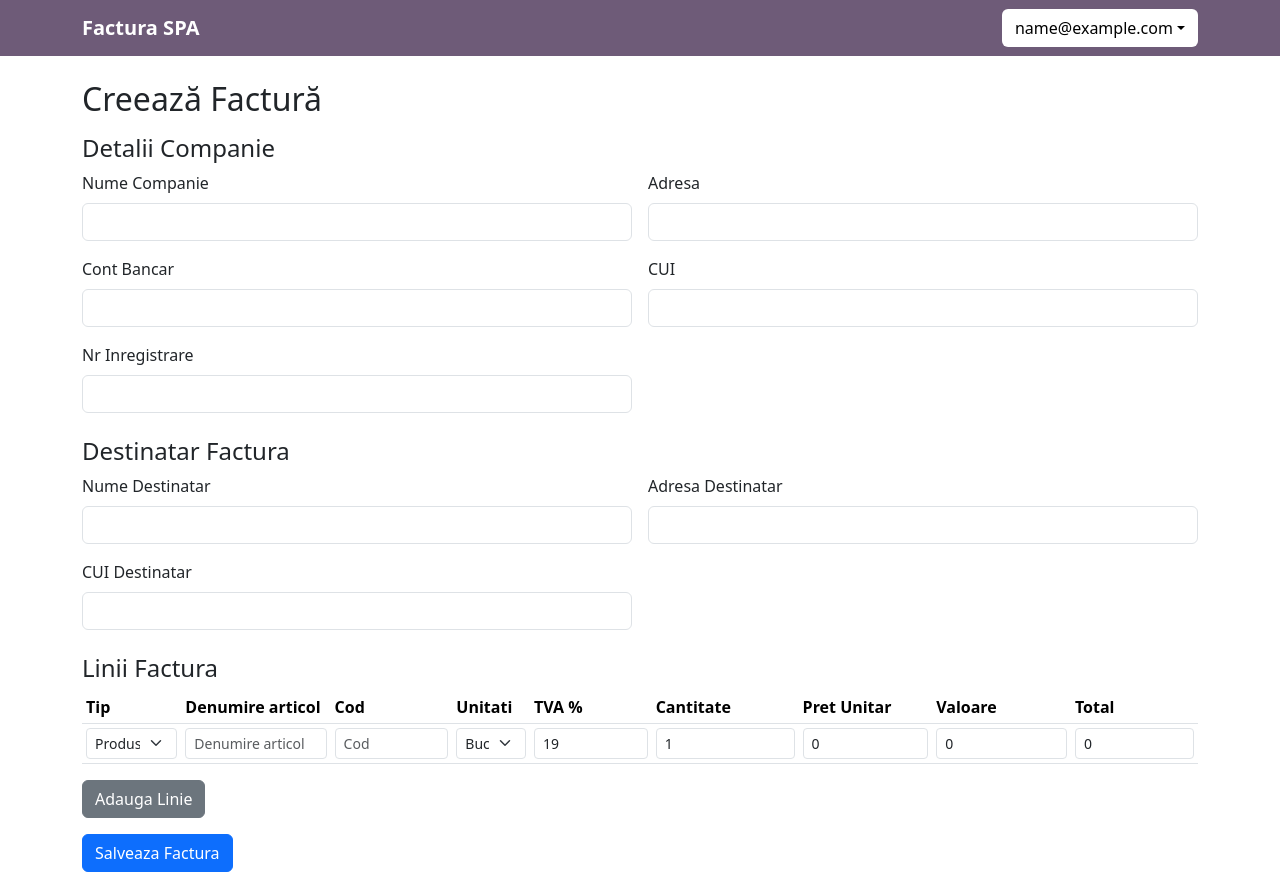
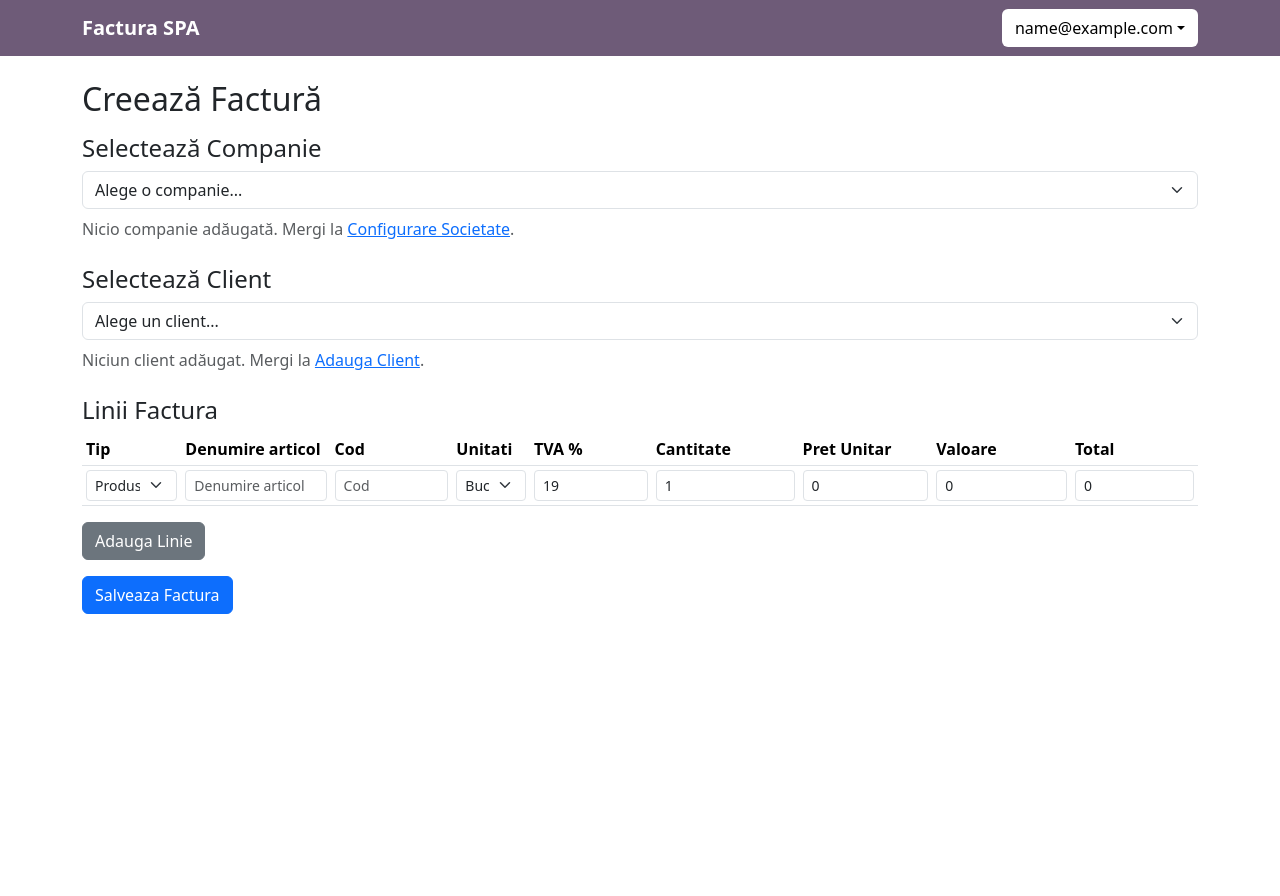
Before and after one commit to strumfitech/Invoice, a React (Vite) app: page /new in a window 1280 px wide. After the commit the page ends 800 px from the top, so only its background shows below. Built offline with nearby package versions, Linux system fonts and the light colour scheme; sample sign-in values are in the browser's storage.

Commit message:
feat: Add company and client management features with configuration forms

```diff
--- a/index.html
+++ b/index.html
@@ -6,6 +6,8 @@
     <title>Facturi SPA</title>
     <!-- Bootstrap CSS (CDN) -->
     <link href="https://cdn.jsdelivr.net/npm/bootstrap@5.3.2/dist/css/bootstrap.min.css" rel="stylesheet" />
+    <!-- Bootstrap JS (CDN) -->
+    <script src="https://cdn.jsdelivr.net/npm/bootstrap@5.3.2/dist/js/bootstrap.bundle.min.js"></script>
   </head>
   <body>
     <div id="root"></div>
--- a/src/App.jsx
+++ b/src/App.jsx
@@ -6,6 +6,8 @@ import Landing from './components/Landing.jsx';
 import Home from './components/Home.jsx';
 import Login from './components/Login.jsx';
 import Register from './components/Register.jsx';
+import CompanyConfig from './components/CompanyConfig.jsx';
+import ClientConfig from './components/ClientConfig.jsx';
 import NewInvoicePage from './pages/NewInvoicePage.jsx';
 import HistoryPage from './pages/HistoryPage.jsx';
 import InvoicePreview from './components/InvoicePreview.jsx';
@@ -27,6 +29,8 @@ function AppContent() {
         <Route path="/" element={user ? <Home /> : <Landing />} />
         <Route path="/login" element={<Login />} />
         <Route path="/register" element={<Register />} />
+        <Route path="/companies" element={<ProtectedRoute><CompanyConfig /></ProtectedRoute>} />
+        <Route path="/clients" element={<ProtectedRoute><ClientConfig /></ProtectedRoute>} />
         <Route path="/new" element={<ProtectedRoute><NewInvoicePage /></ProtectedRoute>} />
         <Route path="/invoices" element={<ProtectedRoute><HistoryPage /></ProtectedRoute>} />
         <Route path="/invoice/:id/preview" element={<ProtectedRoute><InvoicePreview /></ProtectedRoute>} />
--- /dev/null
+++ b/src/components/ClientConfig.jsx
@@ -0,0 +1,81 @@
+import React, { useState, useEffect } from 'react';
+import storage from '../services/storage.js';
+
+export default function ClientConfig() {
+  const [clients, setClients] = useState([]);
+  const [editing, setEditing] = useState(null);
+  const [form, setForm] = useState({ name: '', address: '', cui: '' });
+
+  useEffect(() => {
+    setClients(storage.getClients());
+  }, []);
+
+  const handleSubmit = (e) => {
+    e.preventDefault();
+    if (editing !== null) {
+      const updated = clients.map((c, i) => i === editing ? form : c);
+      setClients(updated);
+      storage.saveClients(updated);
+      setEditing(null);
+    } else {
+      const newClients = [...clients, form];
+      setClients(newClients);
+      storage.saveClients(newClients);
+    }
+    setForm({ name: '', address: '', cui: '' });
+  };
+
+  const editClient = (index) => {
+    setForm(clients[index]);
+    setEditing(index);
+  };
+
+  const deleteClient = (index) => {
+    const updated = clients.filter((_, i) => i !== index);
+    setClients(updated);
+    storage.saveClients(updated);
+  };
+
+  return (
+    <div className="container py-5">
+      <h2>Adaugă Client</h2>
+      <form onSubmit={handleSubmit} className="mb-4">
+        <div className="row g-3">
+          <div className="col-md-6">
+            <label className="form-label">Nume Client</label>
+            <input className="form-control" value={form.name} onChange={e => setForm({ ...form, name: e.target.value })} required />
+          </div>
+          <div className="col-md-6">
+            <label className="form-label">Adresa</label>
+            <input className="form-control" value={form.address} onChange={e => setForm({ ...form, address: e.target.value })} required />
+          </div>
+          <div className="col-md-6">
+            <label className="form-label">CUI</label>
+            <input className="form-control" value={form.cui} onChange={e => setForm({ ...form, cui: e.target.value })} />
+          </div>
+        </div>
+        <button type="submit" className="btn btn-primary mt-3">{editing !== null ? 'Actualizează' : 'Adaugă'} Client</button>
+        {editing !== null && <button type="button" className="btn btn-secondary mt-3 ms-2" onClick={() => { setEditing(null); setForm({ name: '', address: '', cui: '' }); }}>Anulează</button>}
+      </form>
+
+      <h3>Clienți Salvați</h3>
+      {clients.length === 0 ? (
+        <p>Niciun client adăugat.</p>
+      ) : (
+        <div className="list-group">
+          {clients.map((client, index) => (
+            <div key={index} className="list-group-item d-flex justify-content-between align-items-center">
+              <div>
+                <strong>{client.name}</strong> - {client.address} - CUI: {client.cui}
+              </div>
+              <div>
+                <button className="btn btn-sm btn-outline-primary me-2" onClick={() => editClient(index)}>Editează</button>
+                <button className="btn btn-sm btn-outline-danger" onClick={() => deleteClient(index)}>Șterge</button>
+              </div>
+            </div>
+          ))}
+        </div>
+      )}
+    </div>
+  );
+}
--- /dev/null
+++ b/src/components/CompanyConfig.jsx
@@ -0,0 +1,89 @@
+import React, { useState, useEffect } from 'react';
+import storage from '../services/storage.js';
+
+export default function CompanyConfig() {
+  const [companies, setCompanies] = useState([]);
+  const [editing, setEditing] = useState(null);
+  const [form, setForm] = useState({ name: '', address: '', bankAccount: '', cui: '', registrationNumber: '' });
+
+  useEffect(() => {
+    setCompanies(storage.getCompanies());
+  }, []);
+
+  const handleSubmit = (e) => {
+    e.preventDefault();
+    if (editing !== null) {
+      const updated = companies.map((c, i) => i === editing ? form : c);
+      setCompanies(updated);
+      storage.saveCompanies(updated);
+      setEditing(null);
+    } else {
+      const newCompanies = [...companies, form];
+      setCompanies(newCompanies);
+      storage.saveCompanies(newCompanies);
+    }
+    setForm({ name: '', address: '', bankAccount: '', cui: '', registrationNumber: '' });
+  };
+
+  const editCompany = (index) => {
+    setForm(companies[index]);
+    setEditing(index);
+  };
+
+  const deleteCompany = (index) => {
+    const updated = companies.filter((_, i) => i !== index);
+    setCompanies(updated);
+    storage.saveCompanies(updated);
+  };
+
+  return (
+    <div className="container py-5">
+      <h2>Configurare Societate</h2>
+      <form onSubmit={handleSubmit} className="mb-4">
+        <div className="row g-3">
+          <div className="col-md-6">
+            <label className="form-label">Nume Companie</label>
+            <input className="form-control" value={form.name} onChange={e => setForm({ ...form, name: e.target.value })} required />
+          </div>
+          <div className="col-md-6">
+            <label className="form-label">Adresa</label>
+            <input className="form-control" value={form.address} onChange={e => setForm({ ...form, address: e.target.value })} required />
+          </div>
+          <div className="col-md-6">
+            <label className="form-label">Cont Bancar</label>
+            <input className="form-control" value={form.bankAccount} onChange={e => setForm({ ...form, bankAccount: e.target.value })} />
+          </div>
+          <div className="col-md-6">
+            <label className="form-label">CUI</label>
+            <input className="form-control" value={form.cui} onChange={e => setForm({ ...form, cui: e.target.value })} required />
+          </div>
+          <div className="col-md-6">
+            <label className="form-label">Nr Inregistrare</label>
+            <input className="form-control" value={form.registrationNumber} onChange={e => setForm({ ...form, registrationNumber: e.target.value })} required />
+          </div>
+        </div>
+        <button type="submit" className="btn btn-primary mt-3">{editing !== null ? 'Actualizează' : 'Adaugă'} Companie</button>
+        {editing !== null && <button type="button" className="btn btn-secondary mt-3 ms-2" onClick={() => { setEditing(null); setForm({ name: '', address: '', bankAccount: '', cui: '', registrationNumber: '' }); }}>Anulează</button>}
+      </form>
+
+      <h3>Companii Salvate</h3>
+      {companies.length === 0 ? (
+        <p>Nicio companie adăugată.</p>
+      ) : (
+        <div className="list-group">
+          {companies.map((company, index) => (
+            <div key={index} className="list-group-item d-flex justify-content-between align-items-center">
+              <div>
+                <strong>{company.name}</strong> - {company.address} - CUI: {company.cui}
+              </div>
+              <div>
+                <button className="btn btn-sm btn-outline-primary me-2" onClick={() => editCompany(index)}>Editează</button>
+                <button className="btn btn-sm btn-outline-danger" onClick={() => deleteCompany(index)}>Șterge</button>
+              </div>
+            </div>
+          ))}
+        </div>
+      )}
+    </div>
+  );
+}
--- a/src/components/Home.jsx
+++ b/src/components/Home.jsx
@@ -7,7 +7,11 @@ export default function Home(){
     <div className="container py-5">
       <div className="d-flex justify-content-between align-items-center mb-4">
         <h1>Factura SPA Dashboard</h1>
-        <Link to="/new" className="btn btn-primary btn-lg">Adauga factura noua</Link>
+        <div className="d-flex gap-2">
+          <Link to="/companies" className="btn btn-outline-secondary btn-lg">Configurare Societate</Link>
+          <Link to="/clients" className="btn btn-outline-info btn-lg">Adauga Client</Link>
+          <Link to="/new" className="btn btn-primary btn-lg">Adauga factura noua</Link>
+        </div>
       </div>
       <p className="lead mb-4">Aplicație de facturi offline, stocare in localStorage, React + JavaScript, Bootstrap.</p>
       <InvoiceList />
--- a/src/components/InvoiceForm.jsx
+++ b/src/components/InvoiceForm.jsx
@@ -1,19 +1,20 @@
 import React, { useState, useEffect } from 'react';
 import InvoiceLineItemRow from './InvoiceLineItemRow.jsx';
+import storage from '../services/storage.js';
 
 export default function InvoiceForm({ onSubmit }){
-  const [company, setCompany] = useState({ name:'', address:'', bankAccount:'', cui:'', registrationNumber:''});
-  const [recipient, setRecipient] = useState({ name:'', address:'', cui:''});
+  const [companies, setCompanies] = useState([]);
+  const [selectedCompany, setSelectedCompany] = useState('');
+  const [clients, setClients] = useState([]);
+  const [selectedClient, setSelectedClient] = useState('');
   const [lines, setLines] = useState([ { id: 1, type:'Product', name:'', code:'', currencyUnit:'pcs', vatRate:19, quantity:1, unitPrice:0, lineValue:0, lineTax:0, lineTotal:0 } ]);
 
   useEffect(()=>{
-    const c = localStorage.getItem('company');
-    if(c){ setCompany(JSON.parse(c)); }
+    const c = storage.getCompanies();
+    setCompanies(c);
+    const cl = storage.getClients();
+    setClients(cl);
   },[]);
-
-  useEffect(()=>{
-    localStorage.setItem('company', JSON.stringify(company));
-  },[company]);
 
   const updateLine = (idx, patch)=>{
     const next = lines.map((l,i)=> i===idx? {...l, ...patch}:l);
@@ -37,8 +38,14 @@ export default function InvoiceForm({ onSubmit }){
 
   const submit = (e)=>{
     e.preventDefault();
-    if(!company.name || !company.address || !company.cui || !company.registrationNumber){
-      alert('Completati detaliile companiei inainte de a salva factura.');
+    const company = companies[selectedCompany];
+    if(!company){
+      alert('Selectati o companie.');
+      return;
+    }
+    const recipient = clients[selectedClient];
+    if(!recipient){
+      alert('Selectati un client.');
       return;
     }
     if(lines.length===0 || lines.some(l=>!l.name || l.unitPrice<=0 || l.quantity<=0)){
@@ -51,47 +58,25 @@ export default function InvoiceForm({ onSubmit }){
   return (
     <form onSubmit={submit}>
       <div className="mb-4">
-        <h4>Detalii Companie</h4>
-        <div className="row g-3">
-          <div className="col-md-6">
-            <label className="form-label">Nume Companie</label>
-            <input className="form-control" value={company.name} onChange={e=>setCompany({...company, name:e.target.value})} />
-          </div>
-          <div className="col-md-6">
-            <label className="form-label">Adresa</label>
-            <input className="form-control" value={company.address} onChange={e=>setCompany({...company, address:e.target.value})} />
-          </div>
-          <div className="col-md-6">
-            <label className="form-label">Cont Bancar</label>
-            <input className="form-control" value={company.bankAccount} onChange={e=>setCompany({...company, bankAccount:e.target.value})} />
-          </div>
-          <div className="col-md-6">
-            <label className="form-label">CUI</label>
-            <input className="form-control" value={company.cui} onChange={e=>setCompany({...company, cui:e.target.value})} />
-          </div>
-          <div className="col-md-6">
-            <label className="form-label">Nr Inregistrare</label>
-            <input className="form-control" value={company.registrationNumber} onChange={e=>setCompany({...company, registrationNumber:e.target.value})} />
-          </div>
-        </div>
+        <h4>Selectează Companie</h4>
+        <select className="form-select" value={selectedCompany} onChange={e => setSelectedCompany(e.target.value)}>
+          <option value="">Alege o companie...</option>
+          {companies.map((comp, idx) => (
+            <option key={idx} value={idx}>{comp.name} - {comp.cui}</option>
+          ))}
+        </select>
+        {companies.length === 0 && <p className="text-muted mt-2">Nicio companie adăugată. Mergi la <a href="/companies">Configurare Societate</a>.</p>}
       </div>
 
       <div className="mb-4">
-        <h4>Destinatar Factura</h4>
-        <div className="row g-3">
-          <div className="col-md-6">
-            <label className="form-label">Nume Destinatar</label>
-            <input className="form-control" value={recipient.name} onChange={e=>setRecipient({...recipient, name:e.target.value})} />
-          </div>
-          <div className="col-md-6">
-            <label className="form-label">Adresa Destinatar</label>
-            <input className="form-control" value={recipient.address} onChange={e=>setRecipient({...recipient, address:e.target.value})} />
-          </div>
-          <div className="col-md-6">
-            <label className="form-label">CUI Destinatar</label>
-            <input className="form-control" value={recipient.cui} onChange={e=>setRecipient({...recipient, cui:e.target.value})} />
-          </div>
-        </div>
+        <h4>Selectează Client</h4>
+        <select className="form-select" value={selectedClient} onChange={e => setSelectedClient(e.target.value)}>
+          <option value="">Alege un client...</option>
+          {clients.map((cli, idx) => (
+            <option key={idx} value={idx}>{cli.name} - {cli.cui}</option>
+          ))}
+        </select>
+        {clients.length === 0 && <p className="text-muted mt-2">Niciun client adăugat. Mergi la <a href="/clients">Adauga Client</a>.</p>}
       </div>
 
       <div className="mb-3">
```
Also changed, not shown: src/components/InvoiceList.jsx (+13 -0 lines), src/services/storage.js (+18 -2 lines).
